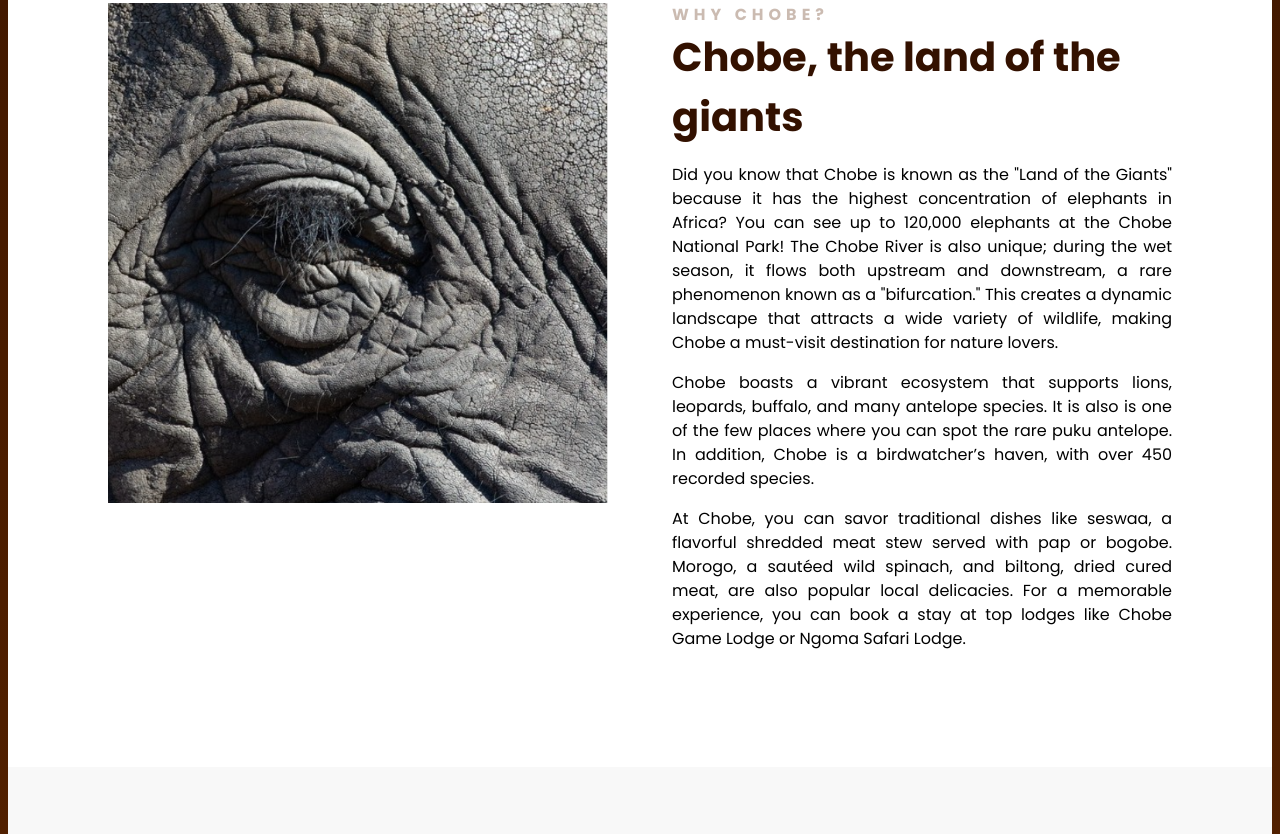
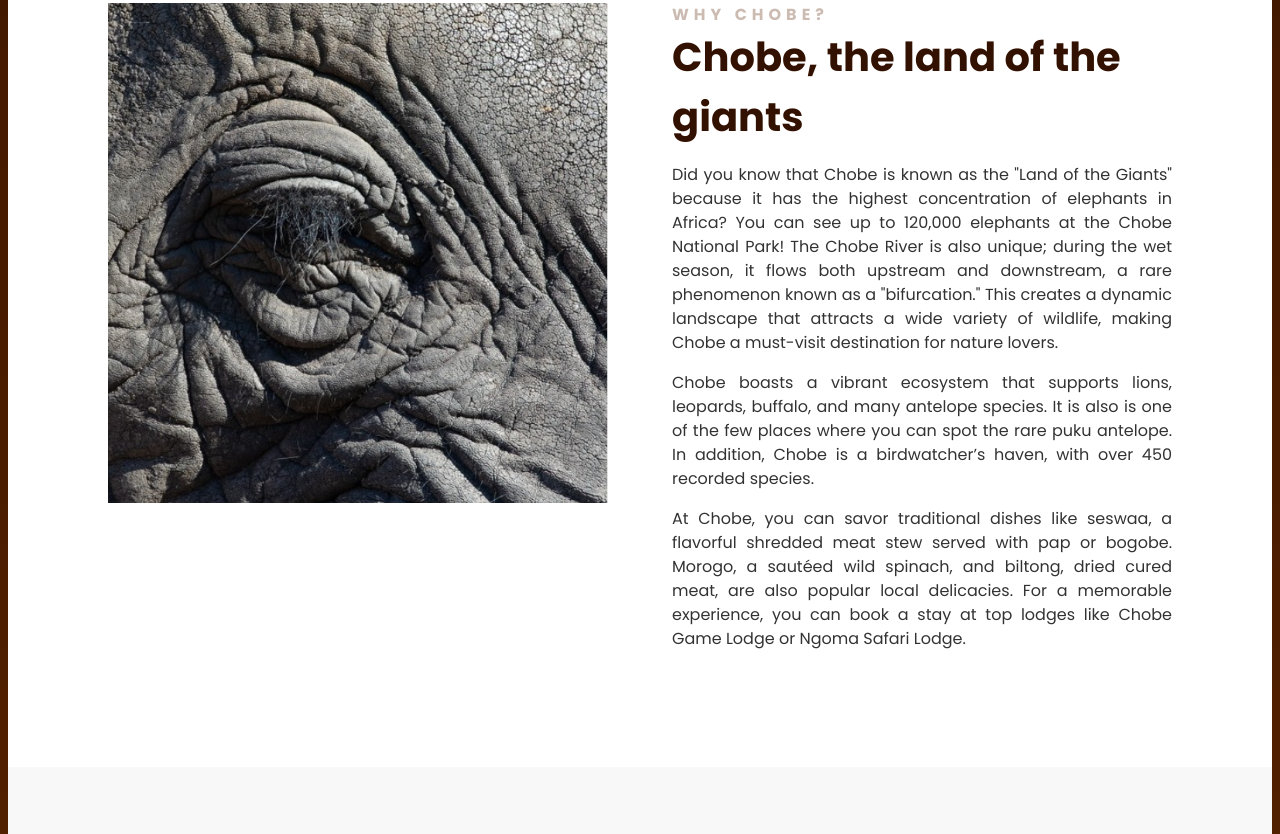
Before and after one commit to thandierab/chobe-travel-project, a plain HTML site: page index.html in a window 1280 px wide. Shown: the part 966-1800 px from the top of the page. Drawn offline with Linux system fonts and the light colour scheme; a script that the page names is missing.

Commit message:
CSS review

```diff
--- a/src/style.css
+++ b/src/style.css
@@ -106,7 +106,6 @@ main p {
   font-weight: 400;
   font-size: 16px;
   line-height: 1.5;
-  color: black
   opacity: 0.8;
 }
 
```
